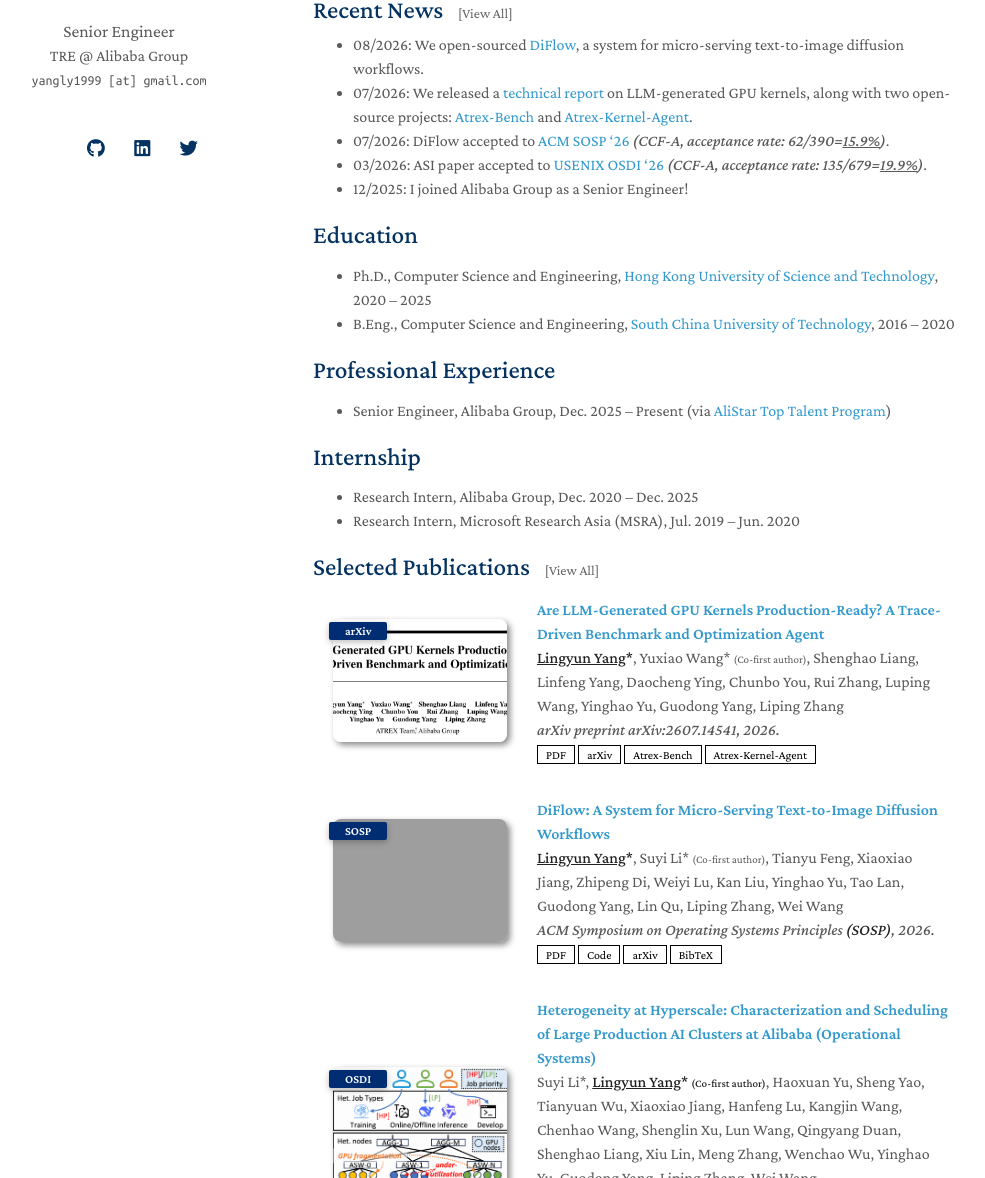
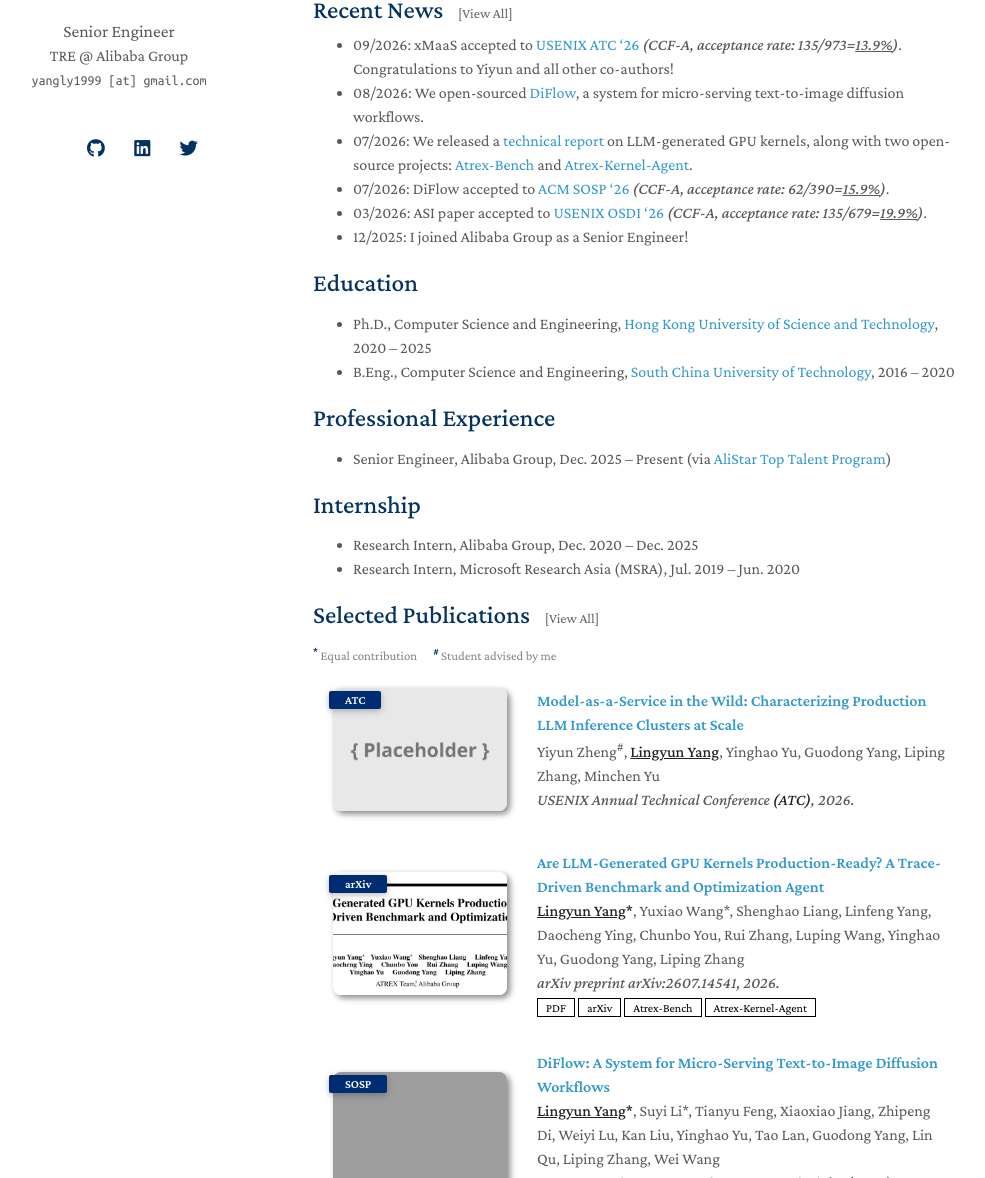
Before and after one commit to mental2008/academic-profile, a Jekyll site: the page built from index.md, in a window 1280 px wide and 1400 px high, scrolled down 475 px. Shown: the part 222-1400 px from the top of the window, without its empty margins (157-1142 px from the left). Built offline with Jekyll 4.4.1, drawn with Linux system fonts in a browser that asks for light colours; nearby versions of some CDN libraries; a style sheet for code colours, icons or effects is not loaded; our own code applies the rules of GitHub Pages for plain Markdown files; some of the changed text lies outside the part shown; grey boxes are pictures that could not be loaded.

Commit message:
Update publications and author markers

```diff
--- a/_data/publications.yml
+++ b/_data/publications.yml
@@ -1,7 +1,15 @@
 main:
 
+  - title: "Model-as-a-Service in the Wild: Characterizing Production LLM Inference Clusters at Scale"
+    authors: Yiyun Zheng<sup>#</sup>, <strong><u>Lingyun Yang</u></strong>, Yinghao Yu, Guodong Yang, Liping Zhang, Minchen Yu
+    conference_short: ATC
+    conference: USENIX Annual Technical Conference <strong>(ATC)</strong>, 2026.
+    source: https://www.usenix.org/conference/atc26
+    image: ./assets/img/placeholder.png
+    selected: true
+
   - title: "Are LLM-Generated GPU Kernels Production-Ready? A Trace-Driven Benchmark and Optimization Agent"
-    authors: <strong><u>Lingyun Yang</u>*</strong>, Yuxiao Wang* <small>(Co-first author)</small>, Shenghao Liang, Linfeng Yang, Daocheng Ying, Chunbo You, Rui Zhang, Luping Wang, Yinghao Yu, Guodong Yang, Liping Zhang
+    authors: <strong><u>Lingyun Yang</u>*</strong>, Yuxiao Wang*, Shenghao Liang, Linfeng Yang, Daocheng Ying, Chunbo You, Rui Zhang, Luping Wang, Yinghao Yu, Guodong Yang, Liping Zhang
     conference_short: arXiv
     conference: arXiv preprint arXiv:2607.14541, 2026.
     source: https://arxiv.org/abs/2607.14541
@@ -13,7 +21,7 @@
     selected: true
 
   - title: "DiFlow: A System for Micro-Serving Text-to-Image Diffusion Workflows"
-    authors: <strong><u>Lingyun Yang</u>*</strong>, Suyi Li* <small>(Co-first author)</small>, Tianyu Feng, Xiaoxiao Jiang, Zhipeng Di, Weiyi Lu, Kan Liu, Yinghao Yu, Tao Lan, Guodong Yang, Lin Qu, Liping Zhang, Wei Wang
+    authors: <strong><u>Lingyun Yang</u>*</strong>, Suyi Li*, Tianyu Feng, Xiaoxiao Jiang, Zhipeng Di, Weiyi Lu, Kan Liu, Yinghao Yu, Tao Lan, Guodong Yang, Lin Qu, Liping Zhang, Wei Wang
     conference_short: SOSP
     conference: ACM Symposium on Operating Systems Principles <strong>(SOSP)</strong>, 2026.
     source: https://arxiv.org/abs/2604.08123
@@ -25,7 +33,7 @@
     selected: true
 
   - title: "Heterogeneity at Hyperscale: Characterization and Scheduling of Large Production AI Clusters at Alibaba (Operational Systems)"
-    authors: Suyi Li*, <strong><u>Lingyun Yang</u>* <small>(Co-first author)</small></strong>, Haoxuan Yu, Sheng Yao, Tianyuan Wu, Xiaoxiao Jiang, Hanfeng Lu, Kangjin Wang, Chenhao Wang, Shenglin Xu, Lun Wang, Qingyang Duan, Shenghao Liang, Xiu Lin, Meng Zhang, Wenchao Wu, Yinghao Yu, Guodong Yang, Liping Zhang, Wei Wang
+    authors: Suyi Li*, <strong><u>Lingyun Yang</u>*</strong>, Haoxuan Yu, Sheng Yao, Tianyuan Wu, Xiaoxiao Jiang, Hanfeng Lu, Kangjin Wang, Chenhao Wang, Shenglin Xu, Lun Wang, Qingyang Duan, Shenghao Liang, Xiu Lin, Meng Zhang, Wenchao Wu, Yinghao Yu, Guodong Yang, Liping Zhang, Wei Wang
     conference_short: OSDI
     conference: USENIX Symposium on Operating Systems Design and Implementation <strong>(OSDI)</strong>, 2026.
     source: https://www.usenix.org/conference/osdi26/presentation/li-suyi
@@ -37,7 +45,7 @@
     selected: true
 
   - title: "FlashPS: Efficient Generative Image Editing with Mask-aware Caching and Scheduling"
-    authors: Xiaoxiao Jiang*, Suyi Li* <small>(Co-first author)</small>, <strong><u>Lingyun Yang</u></strong>, Tianyu Feng, Zhipeng Di, Weiyi Lu, Guoxuan Zhu, Xiu Lin, Kan Liu, Yinghao Yu, Tao Lan, Guodong Yang, Lin Qu, Liping Zhang, Wei Wang
+    authors: Xiaoxiao Jiang*, Suyi Li*, <strong><u>Lingyun Yang</u></strong>, Tianyu Feng, Zhipeng Di, Weiyi Lu, Guoxuan Zhu, Xiu Lin, Kan Liu, Yinghao Yu, Tao Lan, Guodong Yang, Lin Qu, Liping Zhang, Wei Wang
     conference_short: EuroSys
     conference: ACM European Conference on Computer Systems <strong>(EuroSys)</strong>, 2026.
     source: https://dl.acm.org/doi/10.1145/3767295.3769379
@@ -49,7 +57,7 @@
     selected: false
 
   - title: "Katz: Efficient Workflow Serving for Diffusion Models with Many Adapters"
-    authors: Suyi Li*, <strong><u>Lingyun Yang</u>* <small>(Co-first author)</small></strong>, Xiaoxiao Jiang, Hanfeng Lu, Dakai An, Zhipeng Di, Weiyi Lu, Jiawei Chen, Kan Liu, Yinghao Yu, Tao Lan, Guodong Yang, Lin Qu, Liping Zhang, Wei Wang
+    authors: Suyi Li*, <strong><u>Lingyun Yang</u>*</strong>, Xiaoxiao Jiang, Hanfeng Lu, Dakai An, Zhipeng Di, Weiyi Lu, Jiawei Chen, Kan Liu, Yinghao Yu, Tao Lan, Guodong Yang, Lin Qu, Liping Zhang, Wei Wang
     conference_short: ATC
     conference: USENIX Annual Technical Conference <strong>(ATC)</strong>, 2025.
     source: https://www.usenix.org/conference/atc25/presentation/li-suyi-katz
@@ -75,7 +83,7 @@
     selected: true
 
   - title: "Beware of Fragmentation: Scheduling GPU-Sharing Workloads with Fragmentation Gradient Descent"
-    authors: Qizhen Weng*, <strong><u>Lingyun Yang</u>* <small>(Co-first author)</small></strong>, Yinghao Yu, Wei Wang, Xiaochuan Tang, Guodong Yang, Liping Zhang
+    authors: Qizhen Weng*, <strong><u>Lingyun Yang</u>*</strong>, Yinghao Yu, Wei Wang, Xiaochuan Tang, Guodong Yang, Liping Zhang
     conference_short: ATC
     conference: USENIX Annual Technical Conference <strong>(ATC)</strong>, 2023.
     source: https://www.usenix.org/conference/atc23/presentation/weng
@@ -100,7 +108,7 @@
     selected: false
 
   - title: "Morphling: Fast, Near-Optimal Auto-Configuration for Cloud-Native Model Serving"
-    authors: Luping Wang*, <strong><u>Lingyun Yang</u>* <small>(Co-first author)</small></strong>, Yinghao Yu, Wei Wang, Bo Li, Xianchao Sun, Jian He, and Liping Zhang
+    authors: Luping Wang*, <strong><u>Lingyun Yang</u>*</strong>, Yinghao Yu, Wei Wang, Bo Li, Xianchao Sun, Jian He, and Liping Zhang
     conference_short: SoCC
     conference: ACM Symposium on Cloud Computing <strong>(SoCC)</strong>, 2021.
     source: https://dl.acm.org/doi/10.1145/3472883.3486987
@@ -108,5 +116,5 @@
     code: https://github.com/kubedl-io/morphling
     bibtex: ./assets/files/morphling-socc21.txt
     image: ./assets/img/Moprhling-cover.png
-    selected: true
+    selected: false
     # notes: Deployed at Alibaba
--- a/_includes/news.md
+++ b/_includes/news.md
@@ -4,6 +4,7 @@
 
 <div class="news" style="margin-bottom: 20px;">
 {% capture recent_news %}
+- 09/2026: xMaaS accepted to [USENIX ATC '26](https://www.usenix.org/conference/atc26) *(CCF-A, acceptance rate: 135/973=<u>13.9%</u>)*. Congratulations to Yiyun and all other co-authors!
 - 08/2026: We open-sourced [DiFlow](https://github.com/diflow-project/diflow), a system for micro-serving text-to-image diffusion workflows.
 - 07/2026: We released a [technical report](https://arxiv.org/abs/2607.14541) on LLM-generated GPU kernels, along with two open-source projects: [Atrex-Bench](https://github.com/alibaba/atrex-bench) and [Atrex-Kernel-Agent](https://github.com/alibaba/atrex-kernel-agent).
 - 07/2026: DiFlow accepted to [ACM SOSP '26](https://sigops.org/s/conferences/sosp/2026/) *(CCF-A, acceptance rate: 62/390=<u>15.9%</u>)*.
@@ -16,6 +17,7 @@
 <!-- All News Section (Hidden by default) -->
 <div id="all-news" style="display: none;">
 {% capture all_news %}
+- 09/2026: xMaaS accepted to [USENIX ATC '26](https://www.usenix.org/conference/atc26) *(CCF-A, acceptance rate: 135/973=<u>13.9%</u>)*. Congratulations to Yiyun and all other co-authors!
 - 08/2026: We open-sourced [DiFlow](https://github.com/diflow-project/diflow), a system for micro-serving text-to-image diffusion workflows.
 - 07/2026: We released a [technical report](https://arxiv.org/abs/2607.14541) on LLM-generated GPU kernels, along with two open-source projects: [Atrex-Bench](https://github.com/alibaba/atrex-bench) and [Atrex-Kernel-Agent](https://github.com/alibaba/atrex-kernel-agent).
 - 07/2026: DiFlow accepted to [ACM SOSP '26](https://sigops.org/s/conferences/sosp/2026/) *(CCF-A, acceptance rate: 62/390=<u>15.9%</u>)*.
--- a/_includes/publications.md
+++ b/_includes/publications.md
@@ -1,6 +1,11 @@
-<h2 id="publications" style="margin: 2px 0px -15px;">Selected Publications
+<h2 id="publications" style="margin: 2px 0px 0px;">Selected Publications
   <a href="#" id="view-all-link" style="font-size: 14px; font-weight: normal; color: #666; text-decoration: none; margin-left: 10px;">[View All]</a>
 </h2>
+
+<div class="publication-legend">
+  <span><sup>*</sup> Equal contribution</span>
+  <span><sup>#</sup> Student advised by me</span>
+</div>
 
 <div class="publications">
 <ol class="bibliography">
--- a/assets/css/publications.css
+++ b/assets/css/publications.css
@@ -26,7 +26,20 @@
 
 @media print, screen and (min-width: 480px) {.col-sm-9 {width: 100%;}}
 
-.publications { margin-top: 2rem; }
+.publications { margin-top: 0.5rem; }
+
+.publication-legend {
+  display: flex;
+  flex-wrap: wrap;
+  gap: 0.25rem 1rem;
+  margin: 0.9rem 0 1rem;
+  color: var(--global-text-color-light);
+  font-size: 0.8rem;
+}
+
+.publication-legend span { white-space: nowrap; }
+
+.publication-legend sup { color: var(--global-theme-color); font-weight: 700; }
 
 .publications h1 { color: var(--global-theme-color); font-size: 2rem; text-align: center; margin-top: 1em; margin-bottom: 1em; }
 
```
Also changed, not shown: assets/css/publications-no-dark-mode.css (+14 -1 lines).
